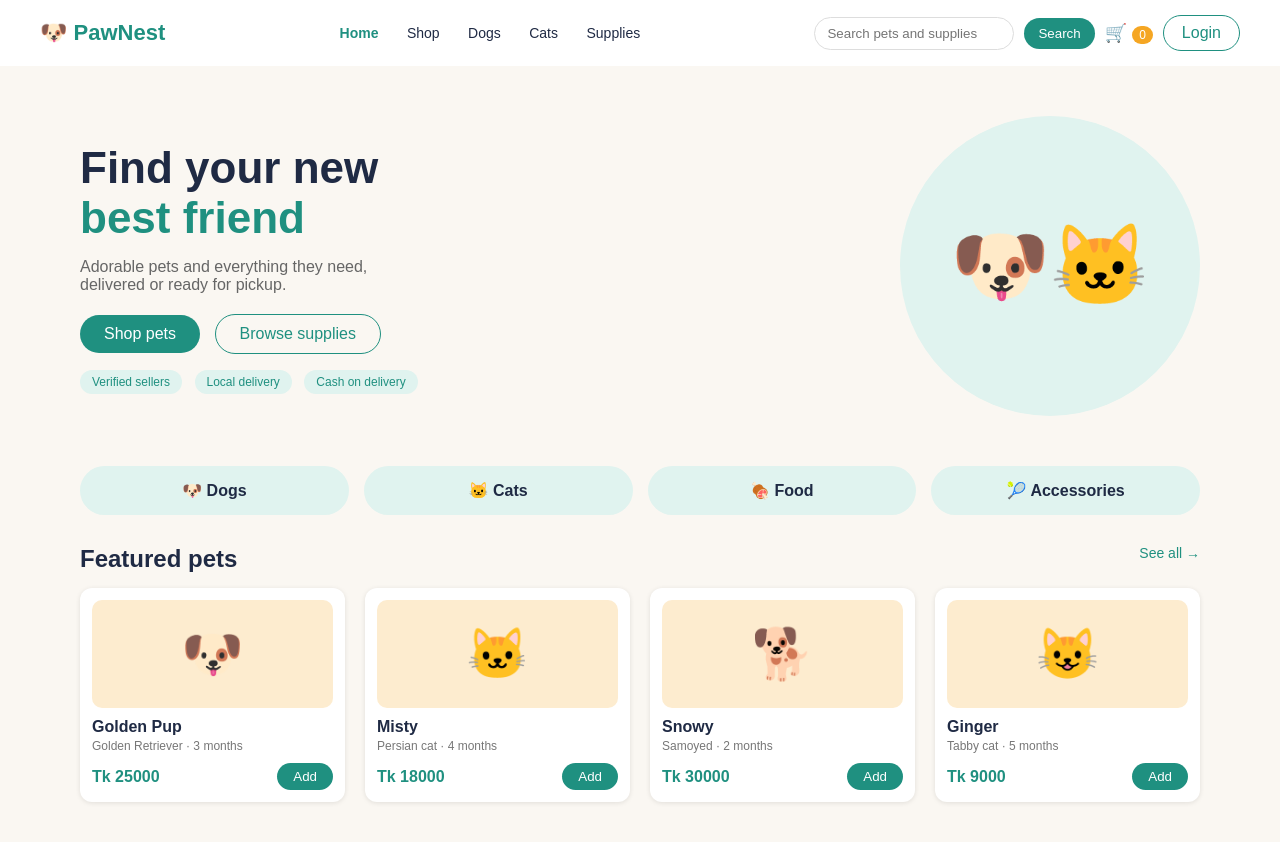
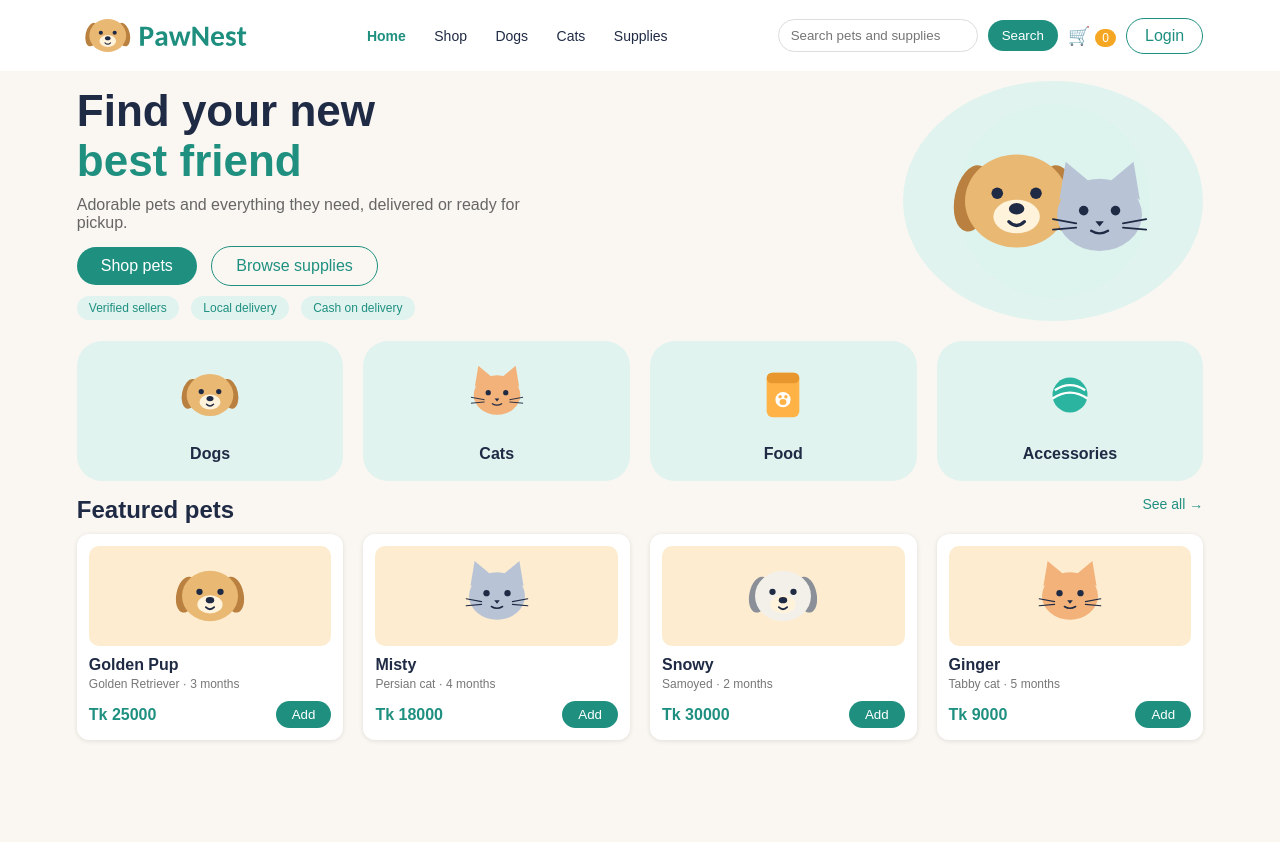
Before and after one commit to CY4NAD3/pawnest, a plain HTML site: page index.html in a window 1280 px wide. After the commit the page ends 800 px from the top, so only its background shows below. Drawn offline with Linux system fonts and the light colour scheme.

Commit message:
Update PawNest homepage

```diff
--- a/css/style.css
+++ b/css/style.css
@@ -19,7 +19,7 @@ a {
   display: flex;
   justify-content: space-between;
   align-items: center;
-  padding: 15px 40px;
+  padding: 8px 6%;
   background-color: white;
 }
 
@@ -27,6 +27,12 @@ a {
   font-size: 22px;
   font-weight: bold;
   color: #1f9080;
+}
+.logo img {
+  width: 180px;
+  height: 55px;
+  object-fit: contain;
+  display: block;
 }
 
 .nav-links a {
@@ -82,14 +88,18 @@ a {
 }
 
 .hero {
-  display: flex;
-  justify-content: space-between;
+  display: grid;
+  grid-template-columns: 1fr 1fr;
   align-items: center;
-  padding: 50px 80px;
+  gap: 30px;
+  padding: 10px 6%;
+  overflow: hidden;
 }
 
 .hero-text h1 {
-  font-size: 44px;
+
+   font-size: clamp(32px, 3.6vw, 44px);
+
 }
 
 .hero-text h1 span {
@@ -97,9 +107,10 @@ a {
 }
 
 .hero-text p {
-  margin: 15px 0 20px 0;
+  margin: 10px 0 14px 0;
   color: #666;
-  max-width: 350px;
+  max-width: 460px;
+  font-size: 16px;
 }
 
 .hero-buttons a {
@@ -120,7 +131,7 @@ a {
 }
 
 .tags {
-  margin-top: 18px;
+  margin-top: 12px;
 }
 
 .tags span {
@@ -133,40 +144,61 @@ a {
 }
 
 .hero-image {
-  width: 300px;
-  height: 300px;
+  width: 100%;
+  max-width: 300px;
+  height: 240px;
   background-color: #e0f3ef;
   border-radius: 50%;
-  font-size: 80px;
   display: flex;
   justify-content: center;
   align-items: center;
+  justify-self: end;
+  overflow: hidden;
+}
+.hero-image img {
+  width: 100%;
+  height: 100%;
+  object-fit: contain;
 }
 
 .categories {
-  display: flex;
-  gap: 15px;
-  padding: 0 80px 30px 80px;
+  display: grid;
+  grid-template-columns: repeat(4, 1fr);
+  gap: 20px;
+  padding: 10px 6% 15px 6%;
 }
 
 .category-box {
   flex: 1;
   background-color: #e0f3ef;
   color: #1f2a44;
-  padding: 15px;
+  padding: 20px;
   text-align: center;
   border-radius: 25px;
   font-weight: bold;
+
+  display: flex;
+  flex-direction: column;
+  align-items: center;
+  justify-content: center;
+  gap: 15px;
+  height: 140px;
+}
+
+.category-box img {
+  width: 100%;
+  max-width: 90px;
+  height: 70px;
+  object-fit: contain;
 }
 
 .featured {
-  padding: 0 80px 50px 80px;
+   padding: 0 6% 20px 6%;
 }
-
 .featured-title {
   display: flex;
   justify-content: space-between;
-  margin-bottom: 15px;
+  margin-bottom: 10px;
 }
 
 .featured-title a {
@@ -175,12 +207,14 @@ a {
 }
 
 .pet-list {
-  display: flex;
+  display: grid;
+  grid-template-columns: repeat(4, 1fr);
   gap: 20px;
 }
 
 .pet-card {
   flex: 1;
+  min-width: 0;
   background-color: white;
   border-radius: 12px;
   padding: 12px;
@@ -189,11 +223,20 @@ a {
 
 .pet-picture {
   background-color: #fdeccf;
-  font-size: 50px;
   text-align: center;
-  padding: 25px 0;
+  padding: 8px;
   border-radius: 10px;
   margin-bottom: 10px;
+  height: 100px;
+  display: flex;
+  justify-content: center;
+  align-items: center;
+  overflow: hidden;
+}
+.pet-picture img {
+  width: 100%;
+  height: 100%;
+  object-fit: contain;
 }
 
 .pet-card h3 {
--- a/index.html
+++ b/index.html
@@ -4,12 +4,17 @@
   <meta charset="UTF-8">
   <meta name="viewport" content="width=device-width, initial-scale=1.0">
   <title>PawNest - Home</title>
+  <link rel="icon" href="PawNest_Assets/favicon/favicon.ico">
+  <link rel="icon" type="image/svg+xml" href="PawNest_Assets/favicon/favicon.svg">
+  <link rel="apple-touch-icon" href="PawNest_Assets/favicon/favicon-180.png">
   <link rel="stylesheet" href="css/style.css">
 </head>
 <body>
 
   <nav class="navbar">
-    <div class="logo">🐶 PawNest</div>
+    <div class="logo">
+   <img src="PawNest_Assets/logo/logo-horizontal.svg" alt="PawNest">
+    </div>
 
     <div class="nav-links">
       <a href="index.html" class="active">Home</a>
@@ -44,15 +49,32 @@
       </div>
     </div>
 
-    <div class="hero-image">🐶🐱</div>
+    <div class="hero-image">
+     <img src="PawNest_Assets/mascots/hero-dog-and-cat.svg" alt="PawNest dog and cat mascots">
+     </div>
   </section>
 
-  <section class="categories">
-    <a href="#" class="category-box">🐶 Dogs</a>
-    <a href="#" class="category-box">🐱 Cats</a>
-    <a href="#" class="category-box">🍖 Food</a>
-    <a href="#" class="category-box">🎾 Accessories</a>
-  </section>
+ <section class="categories">
+  <a href="#" class="category-box">
+    <img src="PawNest_Assets/mascots/dog-golden.svg" alt="Dogs">
+    Dogs
+  </a>
+
+  <a href="#" class="category-box">
+    <img src="PawNest_Assets/mascots/cat-orange.svg" alt="Cats">
+    Cats
+  </a>
+
+  <a href="#" class="category-box">
+    <img src="PawNest_Assets/products/dog-food-bag.svg" alt="Food">
+    Food
+  </a>
+
+  <a href="#" class="category-box">
+    <img src="PawNest_Assets/products/toy-ball.svg" alt="Accessories">
+    Accessories
+  </a>
+</section>
 
   <section class="featured">
     <div class="featured-title">
--- a/js/script.js
+++ b/js/script.js
@@ -1,27 +1,56 @@
 
 var pets = [
-  { name: "Golden Pup", info: "Golden Retriever · 3 months", price: 25000, picture: "🐶" },
-  { name: "Misty",      info: "Persian cat · 4 months",      price: 18000, picture: "🐱" },
-  { name: "Snowy",      info: "Samoyed · 2 months",          price: 30000, picture: "🐕" },
-  { name: "Ginger",     info: "Tabby cat · 5 months",        price: 9000,  picture: "😺" }
+  {
+    name: "Golden Pup",
+    info: "Golden Retriever · 3 months",
+    price: 25000,
+    category: "Dogs",
+    picture: "PawNest_Assets/mascots/dog-golden.svg"
+  },
+  {
+    name: "Misty",
+    info: "Persian cat · 4 months",
+    price: 18000,
+    category: "Cats",
+    picture: "PawNest_Assets/mascots/cat-grey.svg"
+  },
+  {
+    name: "Snowy",
+    info: "Samoyed · 2 months",
+    price: 30000,
+    category: "Dogs",
+    picture: "PawNest_Assets/mascots/dog-white.svg"
+  },
+  {
+    name: "Ginger",
+    info: "Tabby cat · 5 months",
+    price: 9000,
+    category: "Cats",
+    picture: "PawNest_Assets/mascots/cat-orange.svg"
+  }
 ];
 
 var cartCount = 0;
+var displayedPets = pets;
 
 function showPets() {
   var petList = document.getElementById("petList");
   var html = "";
 
-  for (var i = 0; i < pets.length; i++) {
-    html += '<div class="pet-card">';
-    html += '  <div class="pet-picture">' + pets[i].picture + '</div>';
-    html += '  <h3>' + pets[i].name + '</h3>';
-    html += '  <p class="info">' + pets[i].info + '</p>';
-    html += '  <div class="pet-bottom">';
-    html += '    <span class="price">Tk ' + pets[i].price + '</span>';
-    html += '    <button class="add-btn" onclick="addToCart(' + i + ')">Add</button>';
-    html += '  </div>';
-    html += '</div>';
+  for (var i = 0; i < displayedPets.length; i++) {
+
+  html += '<div class="pet-card">';
+  html += '  <div class="pet-picture">';
+  html += '    <img src="' + displayedPets[i].picture + '" alt="' + displayedPets[i].name + '">';
+  html += '  </div>';
+  html += '  <h3>' + displayedPets[i].name + '</h3>';
+  html += '  <p class="info">' + displayedPets[i].info + '</p>';
+  html += '  <div class="pet-bottom">';
+  html += '    <span class="price">Tk ' + displayedPets[i].price + '</span>';
+  html += '    <button class="add-btn" onclick="addToCart(' + i + ')">Add</button>';
+  html += '  </div>';
+  html += '</div>';
+
   }
 
   petList.innerHTML = html;
@@ -30,17 +59,32 @@ function showPets() {
 function addToCart(index) {
   cartCount = cartCount + 1;
   document.getElementById("cartCount").innerHTML = cartCount;
-  alert(pets[index].name + " was added to your cart!");
+  alert(displayedPets[index].name + " was added to your cart!");
 }
 
 function searchItems() {
-  var text = document.getElementById("searchBox").value;
+  var text = document.getElementById("searchBox").value.toLowerCase().trim();
 
   if (text == "") {
-    alert("Please type something to search.");
-  } else {
-    alert("Searching for: " + text + " (Shop page coming soon)");
+  displayedPets = pets;
+  showPets();
+  return;
   }
+
+  var results = [];
+
+  for (var i = 0; i < pets.length; i++) {
+    if (
+      pets[i].name.toLowerCase().includes(text) ||
+      pets[i].info.toLowerCase().includes(text) ||
+      pets[i].category.toLowerCase().includes(text)
+    ) {
+      results.push(pets[i]);
+    }
+  }
+
+  displayedPets = results;
+  showPets();
 }
 
 document.getElementById("searchBtn").onclick = searchItems;
```
